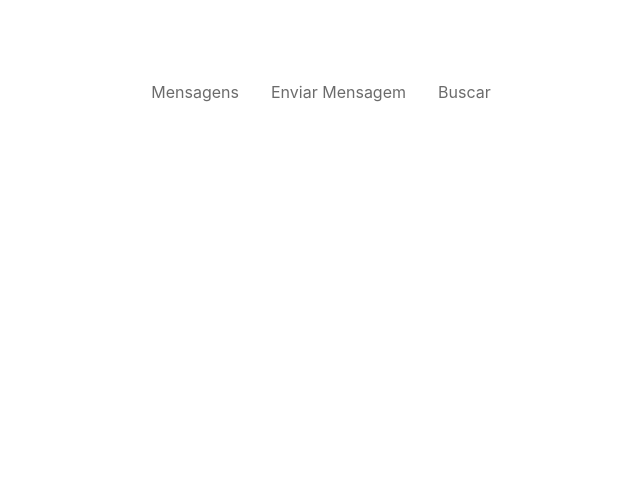
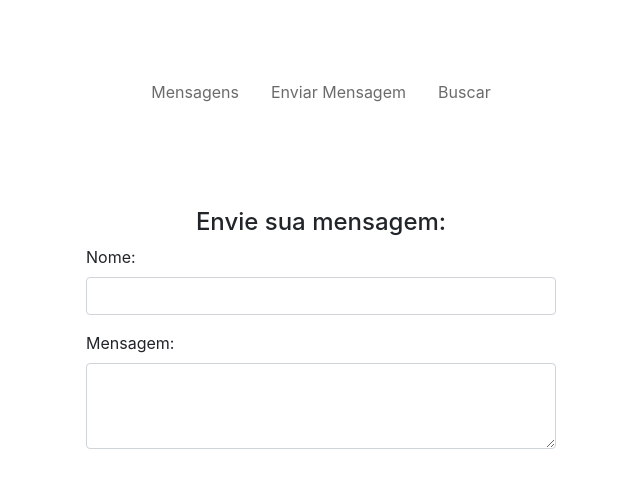
Before and after one commit to hemillainy/mural-disciplinas-angularjs, a website: page index.html in a window 1280 px wide. Shown: the whole page, without its empty margins (319-959 px from the left). Drawn offline with nearby package versions, Linux system fonts and the light colour scheme; some packages are replaced by stand-ins of ours; a script that the page names is missing.

Commit message:
add envio-msg.html

```diff
--- /dev/null
+++ b/app/styles/envio-msg.css
@@ -0,0 +1,8 @@
+div#envio-msg {
+    align-content: center;
+    width: 500px;
+}
+
+h4 {
+    text-align: center;
+}
--- /dev/null
+++ b/app/views/envio-msg.html
@@ -0,0 +1,13 @@
+<div id="envio-msg" class="container">
+    <h4>Envie sua mensagem:</h4>
+    <form>
+        <div class="form-group">
+            <label for="nome">Nome:</label>
+            <input type="email" class="form-control" id="nome">
+        </div>
+        <div class="form-group">
+            <label for="msg">Mensagem:</label>
+            <textarea class="form-control" id="msg" rows="3"></textarea>
+        </div>
+    </form>
+</div>
--- a/index.html
+++ b/index.html
@@ -7,7 +7,7 @@
     <base href="/">
     <link rel="stylesheet" href="/node_modules/bootstrap/dist/css/bootstrap.css">
     <link rel="stylesheet" href="/app/styles/nav-bar.css">
-    </script>
+    <link rel="stylesheet" href="/app/styles/envio-msg.css">
 
     <script src="/node_modules/angular/angular.js"></script>
     <script src="/app/js/app.js"></script>
@@ -31,7 +31,8 @@
         </li>
     </ul>
 
-    <div ng-include="'/app/views/login.html'"></div>
+    <br><br><br><br>
+    <div ng-include="'/app/views/envio-msg.html'"></div>
 </body>
 
 </html>
```
Also changed, not shown: app/styles/nav-bar.css (line endings or trailing spaces), app/views/login.html (deleted).
